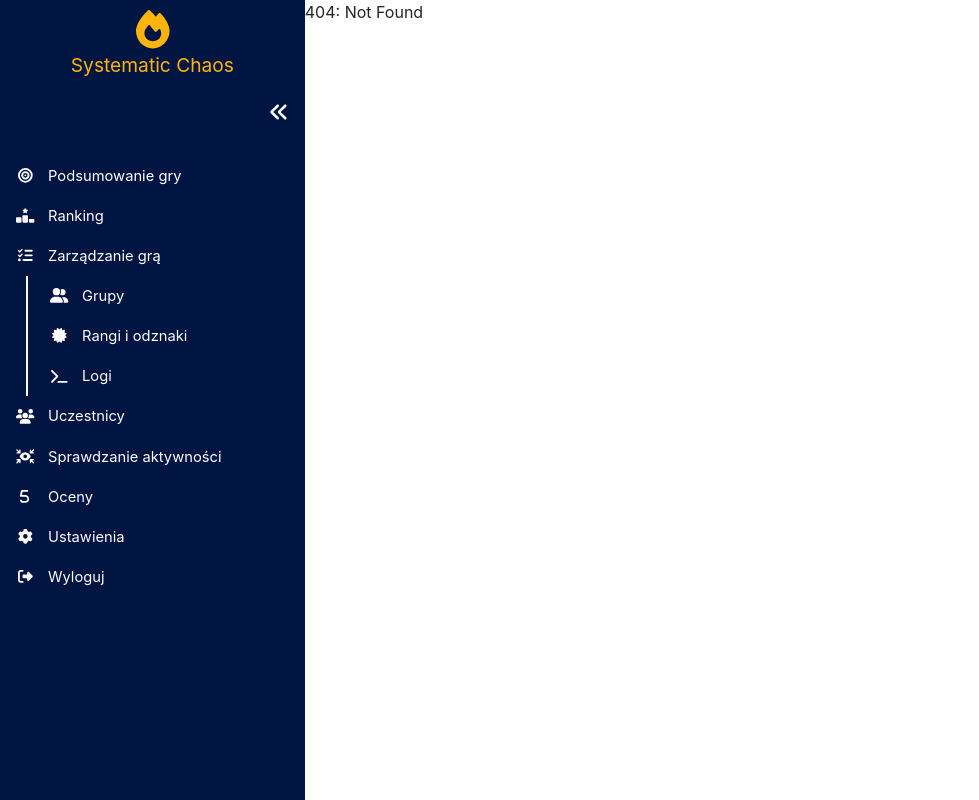
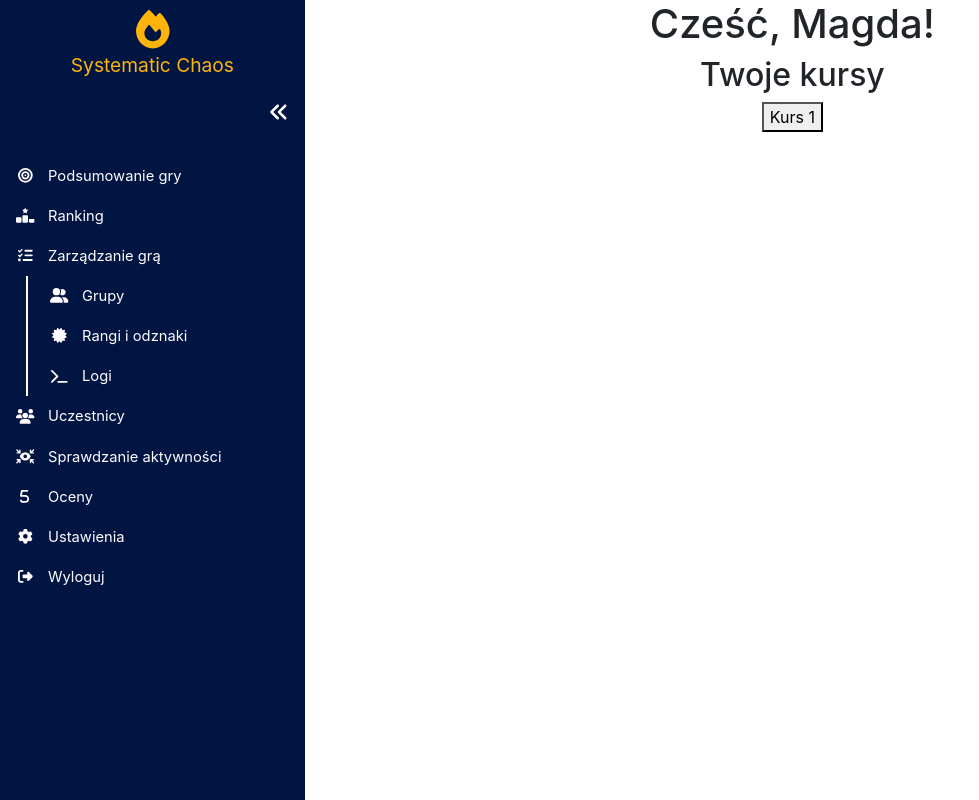
Before and after one commit to projekt-inz-maze/maze, a React (Create React App) app in the folder frontend/: page /courses in a window 1280 px wide. Before the commit this address had no page. Shown: the whole page, without its empty margins (0-979 px from the left). Built offline with nearby package versions, Linux system fonts and the light colour scheme.

Commit message:
[MAZE-16] Changes: added mock CourseList component.

```diff
--- a/frontend/package.json
+++ b/frontend/package.json
@@ -13,6 +13,7 @@
         "@testing-library/jest-dom": "^5.16.4",
         "@testing-library/react": "^13.2.0",
         "@testing-library/user-event": "^13.5.0",
+        "@types/css-modules": "^1.0.2",
         "axios": "^0.27.2",
         "chart.js": "^3.9.1",
         "chroma-js": "^2.4.2",
--- /dev/null
+++ b/frontend/src/components/general/CourseList/CourseList.module.css
@@ -0,0 +1,7 @@
+.mainContainer {
+    display: flex;
+    flex-direction: column;
+    align-items: center;
+    justify-content: center;
+    width: 100%;
+}
--- /dev/null
+++ b/frontend/src/components/general/CourseList/CourseList.tsx
@@ -0,0 +1,23 @@
+import React from 'react'
+
+import { useNavigate } from 'react-router-dom'
+
+import styles from './CourseList.module.css'
+
+const CourseList = () => {
+  const navigate = useNavigate()
+
+  const handleClick = () => {
+    navigate('/game-card')
+  }
+
+  return (
+    <div className={styles.mainContainer}>
+      <h1>Cześć, Magda!</h1>
+      <h2>Twoje kursy</h2>
+      <button type="button" onClick={() => handleClick()}>Kurs 1</button>
+    </div>
+  )
+}
+
+export default CourseList
--- a/frontend/src/components/general/PageGuard/PageGuard.js
+++ b/frontend/src/components/general/PageGuard/PageGuard.js
@@ -22,7 +22,7 @@ function PageGuard(props) {
         navigate(TeacherRoutes.GAME_SUMMARY)
         window.location.reload(true) // without it, sidebar not reload after redirect
       } else if ((role === Role.LOGGED_IN_AS_TEACHER || (role === Role.NOT_LOGGED_IN && isLoggedIn)) && student) {
-        navigate(StudentRoutes.GAME_CARD)
+        navigate(GeneralRoutes.COURSE_LIST)
         window.location.reload(true) // without it, sidebar not reload after redirect
       }
   }, [navigate, role, isLoggedIn, student])
--- a/frontend/src/routes/AppRoutes.js
+++ b/frontend/src/routes/AppRoutes.js
@@ -13,6 +13,7 @@ import GradesRoutes from './modules/teacherRoutes/GradesRoutes'
 import ParticipantsRoutes from './modules/teacherRoutes/ParticipantsRoutes'
 import TeacherRankingRoutes from './modules/teacherRoutes/RankingRoutes'
 import SettingsRoutes from './modules/teacherRoutes/SettingsRoutes'
+import CourseList from '../components/general/CourseList/CourseList.tsx'
 import LoginAndRegistration from '../components/general/LoginAndRegistrationPage/LoginAndRegistration'
 import ResetPassword from '../components/general/LoginAndRegistrationPage/ResetPassword/ResetPassword'
 import NotFound from '../components/general/NotFoundPage/NotFound'
@@ -53,6 +54,8 @@ export default function AppRoutes() {
         }
       />
 
+      <Route path={'/courses/*'} element={<CourseList />} />
+
       <Route path={'/game-card/*'} element={<GameCardRoutes />} />
 
       <Route path={'/game-map/*'} element={<GameMapRoutes />} />
--- a/frontend/src/routes/PageRoutes.js
+++ b/frontend/src/routes/PageRoutes.js
@@ -1,7 +1,8 @@
 export const GeneralRoutes = {
   HOME: '/',
   PASSWORD_RESET: '/password-reset',
-  CANVAS: '/canvas' // other case
+  CANVAS: '/canvas', // other case
+  COURSE_LIST: '/courses'
 }
 
 export const StudentRoutes = {
--- a/frontend/tsconfig.json
+++ b/frontend/tsconfig.json
@@ -27,7 +27,7 @@
     /* Modules */
     "module": "commonjs",                                /* Specify what module code is generated. */
     // "rootDir": "./",                                  /* Specify the root folder within your source files. */
-    // "moduleResolution": "node10",                     /* Specify how TypeScript looks up a file from a given module specifier. */
+    "moduleResolution": "node10",                     /* Specify how TypeScript looks up a file from a given module specifier. */
     // "baseUrl": "./",                                  /* Specify the base directory to resolve non-relative module names. */
     // "paths": {},                                      /* Specify a set of entries that re-map imports to additional lookup locations. */
     // "rootDirs": [],                                   /* Allow multiple folders to be treated as one when resolving modules. */
@@ -107,6 +107,7 @@
     "skipLibCheck": true,                                 /* Skip type checking all .d.ts files. */
 
     "include": ["src"],
-    "exclude": ["node_modules"]
+    "exclude": ["node_modules"],
+    "jsx": "react"
   }
 }
```
Also changed, not shown: frontend/.eslintrc.js, 1 other file (tests, documents, lock files or other folders).
